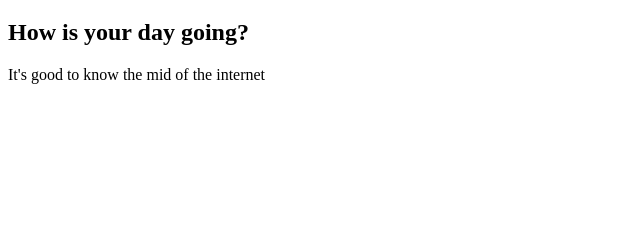
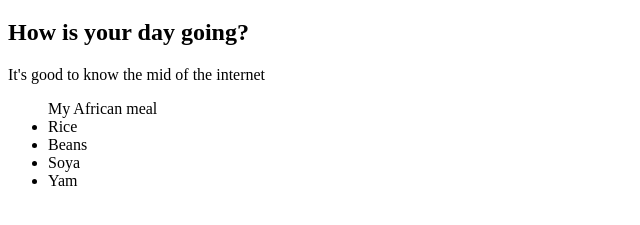
Before and after one commit to hakinj/group-Congo, a plain HTML site: page index.html in a window 1280 px wide. Shown: the part 61-286 px from the top of the page, without its empty margins (0-640 px from the left). Drawn offline with Linux system fonts and the light colour scheme.

Commit message:
created new file with new line of code

```diff
--- a/index.html
+++ b/index.html
@@ -11,5 +11,14 @@
     <h2>How is your day going?</h2>
 
     <p>It's good to know the mid of the internet</p>
+
+
+    <ul>
+        My African meal
+        <li>Rice</li>
+        <li>Beans</li>
+        <li>Soya</li>
+        <li>Yam</li>
+    </ul>
 </body>
 </html>
```
